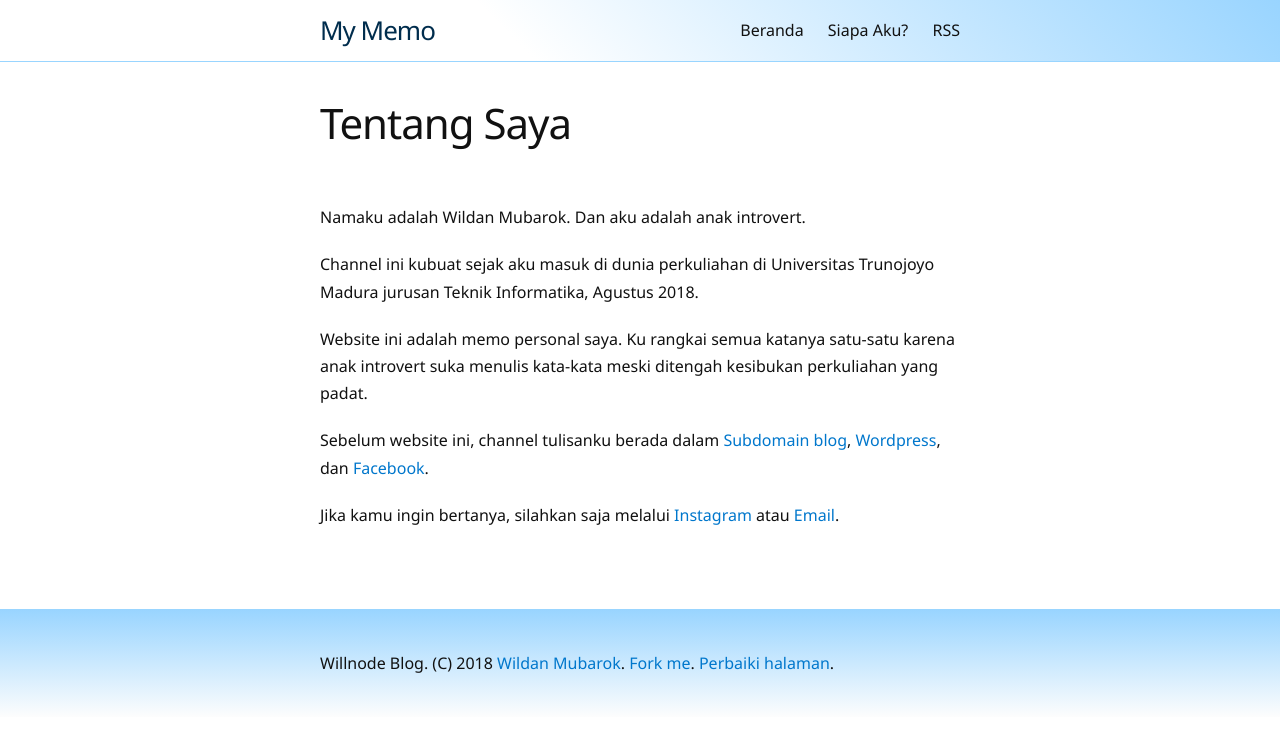
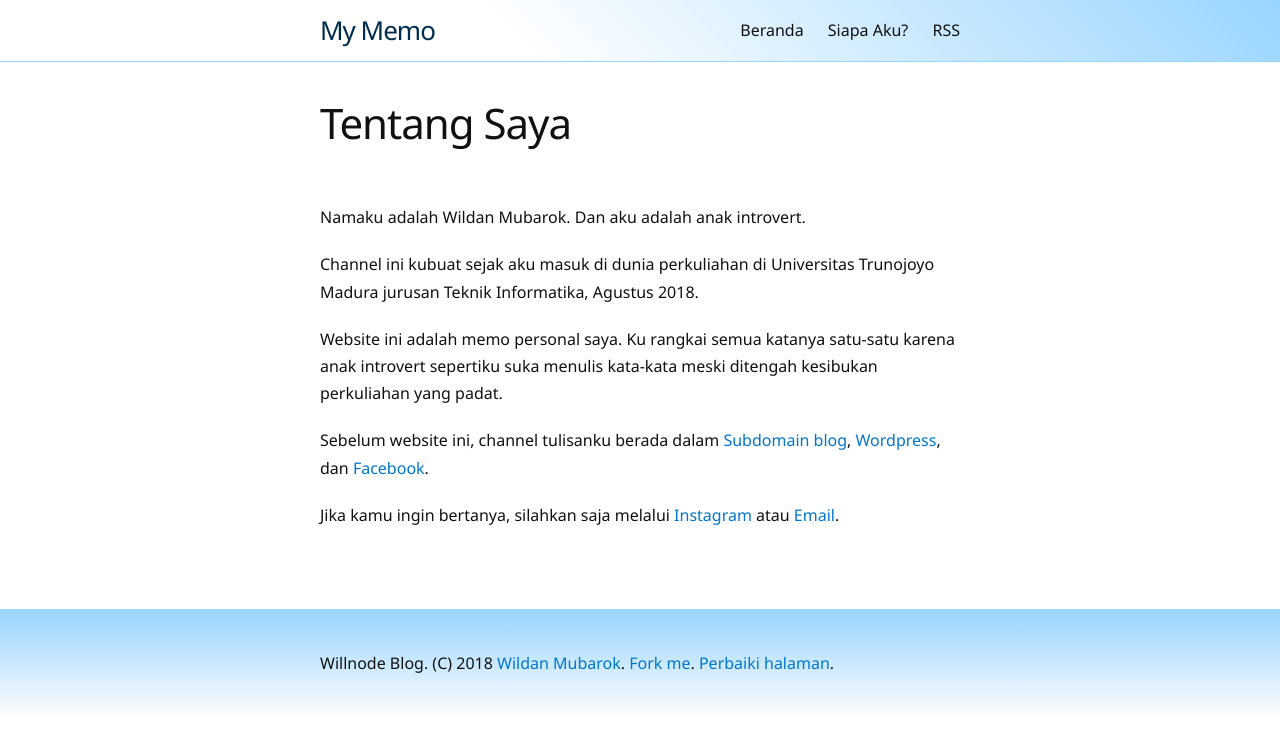
Before and after one commit to wellosoft/memo, a Jekyll site: the page built from about.md, in a window 1280 px wide. Shown: the top 745 px of the page. Built offline with Jekyll 4.4.1, drawn with Linux system fonts in a browser that asks for light colours.

Commit message:
rev words

```diff
--- a/about.md
+++ b/about.md
@@ -9,7 +9,7 @@ Namaku adalah Wildan Mubarok. Dan aku adalah anak introvert.
 
 Channel ini kubuat sejak aku masuk di dunia perkuliahan di Universitas Trunojoyo Madura jurusan Teknik Informatika, Agustus 2018.
 
-Website ini adalah memo personal saya. Ku rangkai semua katanya satu-satu karena anak introvert suka menulis kata-kata meski ditengah kesibukan perkuliahan yang padat.
+Website ini adalah memo personal saya. Ku rangkai semua katanya satu-satu karena anak introvert sepertiku suka menulis kata-kata meski ditengah kesibukan perkuliahan yang padat.
 
 Sebelum website ini, channel tulisanku berada dalam [Subdomain blog](https://blog.wellosoft.net/id/), [Wordpress](https://willandgottaloveideas.wordpress.com/), dan [Facebook](https://blog.wellosoft.net/id/arsip-facebook.html).
 
```
Also changed, not shown: drafts/dear-rozan-part-dua.md (+2 -0 lines).
